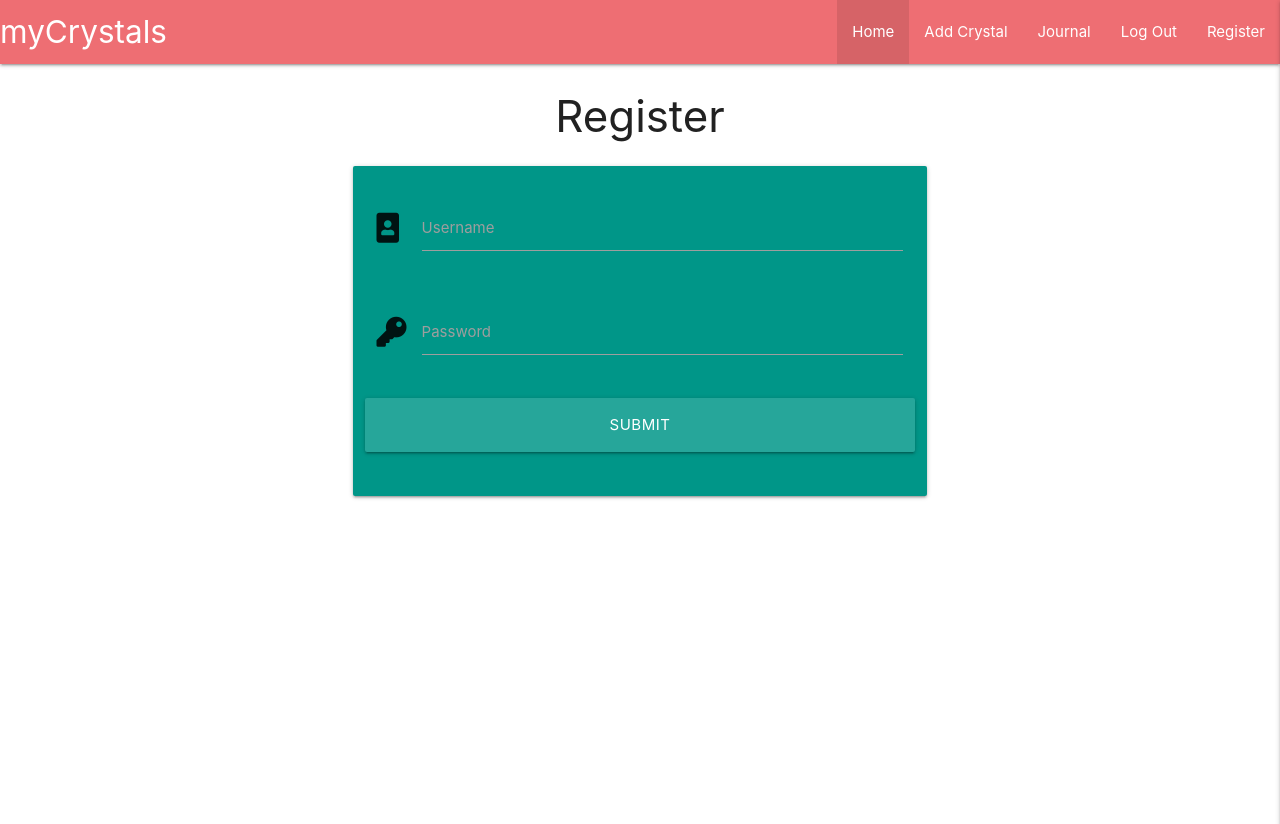
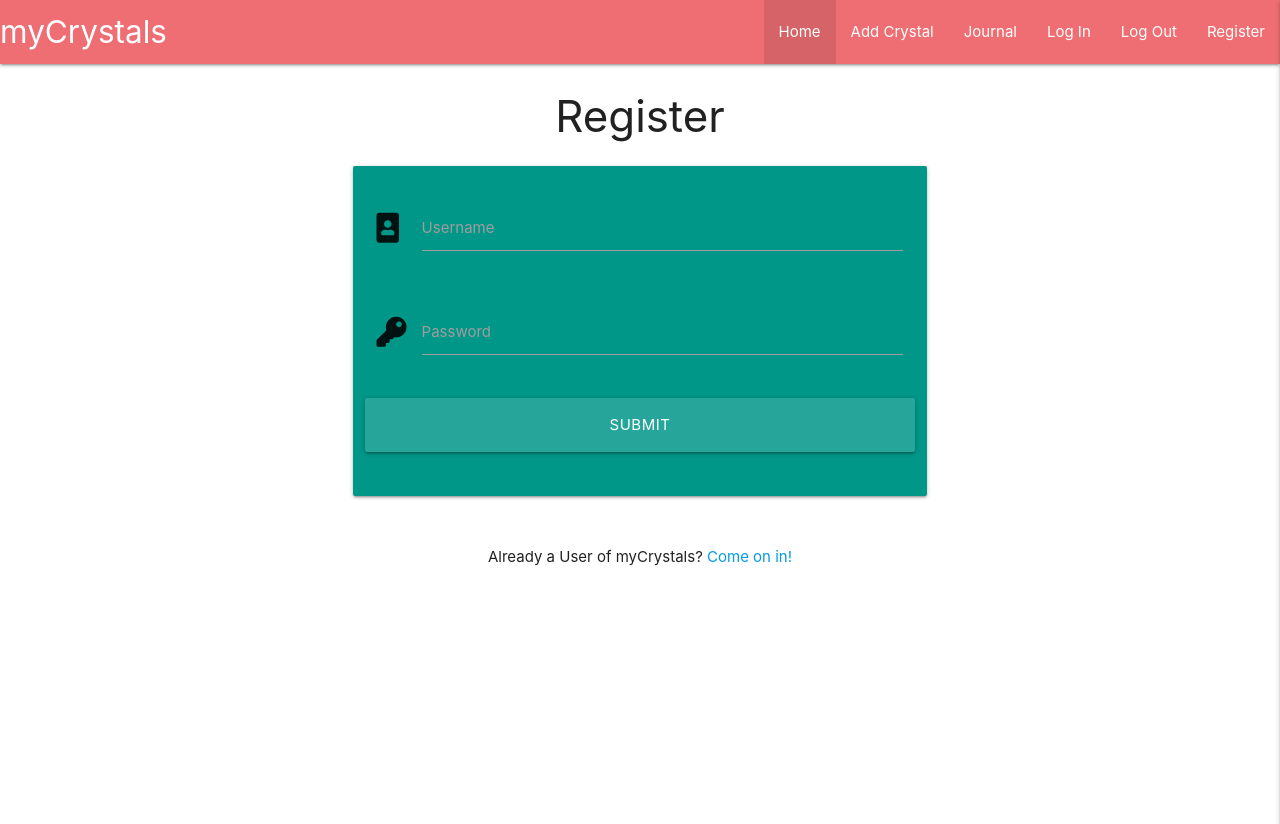
Before and after one commit to Code-Institute-Submissions/Mjau83-myCrystals_AugResub, a Flask app: page /register in a window 1280 px wide. Shown: the top 824 px of the page. Run offline with Flask 2, Linux system fonts and the light colour scheme; some libraries are stand-ins or nearby versions.

Commit message:
Add log in functionality

```diff
--- a/app.py
+++ b/app.py
@@ -47,6 +47,31 @@ def register():
     return render_template("register.html")
 
 
+@app.route("/login", methods=["GET", "POST"])
+def login():
+    if request.method == "POST":
+        # does username already exists
+        existing_user = mongo.db.users.find_one(
+            {"username": request.form.get("username").lower()})
+
+        if existing_user:
+            # does password match user
+            if check_password_hash(
+                existing_user["password"], request.form.get("password")):
+                    session["user"] = request.form.get("username").lower()
+                    flash("Welcome {}".format(request.form.get("username")))
+            else:
+                # invalid passwod
+                flash("The Username and/or Password is incorrect. Please try again")
+                return redirect(url_for("login"))
+
+        else:
+            # username dosen't exist
+            flash("The Username and/or Password is incorrect. Please try again")
+            return redirect(url_for("login"))
+
+    return render_template("login.html")
+
 
 if __name__ == "__main__":
     app.run(host=os.environ.get("IP"),
--- a/templates/base.html
+++ b/templates/base.html
@@ -23,6 +23,7 @@
                     <li class="active"><a href="{{ url_for('view_crystals')}}">Home</a></li>
                     <li><a href="#">Add Crystal</a></li>
                     <li><a href="#">Journal</a></li>
+                    <li><a href="{{ url_for('login')}}">Log In</a></li>
                     <li ><a href="#">Log Out</a></li>
                     <li ><a href="{{ url_for('register')}}">Register</a></li>
                 </ul>
@@ -33,7 +34,9 @@
             <li class="active"><a href="view_crystals">Home</a></li>
             <li><a href="#">Add Crystal</a></li>
             <li><a href="#">Journal</a></li>
+            <li><a href="{{ url_for('login')}}">Log In</a></li>
             <li><a href="#">Log Out</a></li>
+            <li ><a href="{{ url_for('register')}}">Register</a></li>
         </ul>
 
     </header>
--- a/templates/register.html
+++ b/templates/register.html
@@ -10,8 +10,8 @@
                 <div class="row">
                     <div class="input-field col s12">
                         <i class="fas fa-portrait prefix"></i>
-                    <input id="username" name="username" type="text" minlength="5"
-                        maxlength="16" pattern="^[a-zA-Z0-9]{5,16}$" class="validate" required>
+                        <input id="username" name="username" type="text" minlength="4"
+                            maxlength="16" pattern="^[a-zA-Z0-9]{4,16}$" class="validate" required>
                         <label for="username">Username</label>
                     </div>
                 </div>
@@ -34,4 +34,13 @@
         </form>
     </div>
 
+    <div class="row">
+        <div class="col s12">
+            <p class=" center-align">
+                Already a User of myCrystals?
+                <a href="{{ url_for('login')}}">Come on in!</a>
+            </p>
+        </div>
+    </div>
+
 {% endblock %}
```
Also changed, not shown: templates/login.html (+12 -1 lines). Lines whose indentation alone changed are shown as unchanged.
